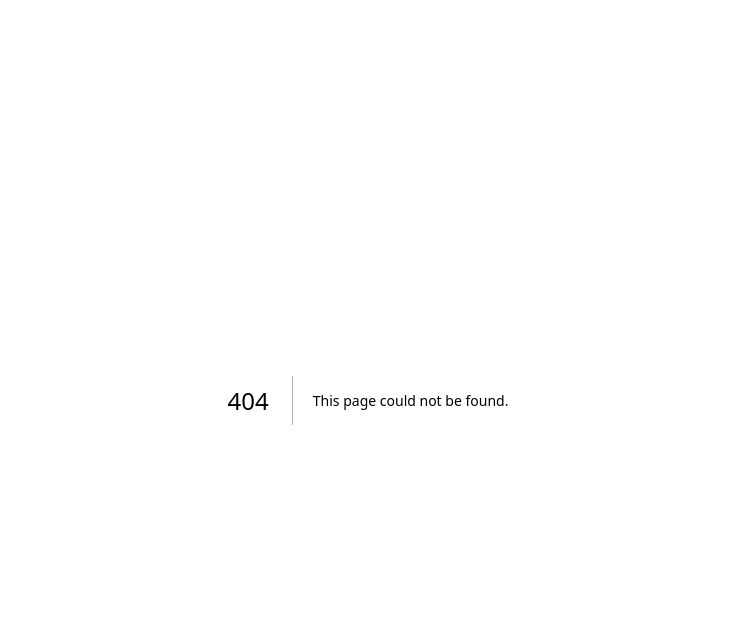
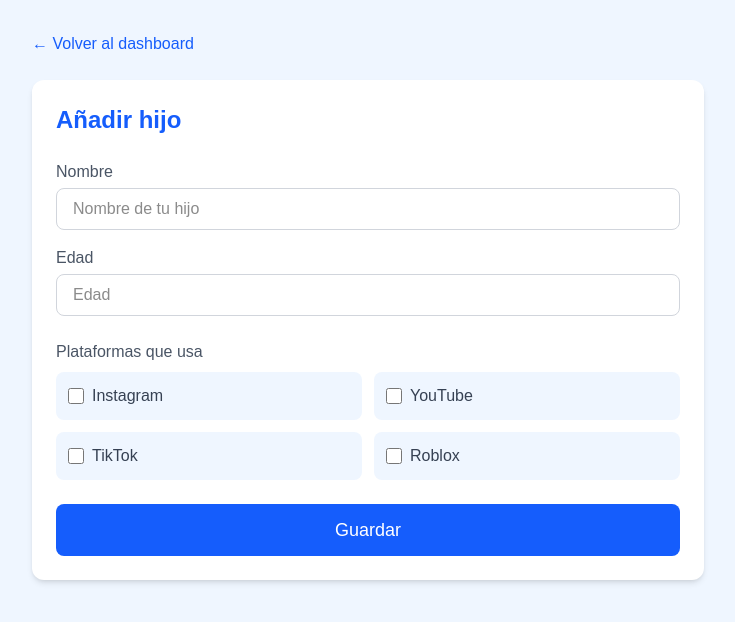
Before and after one commit to julianatatagiba-oss/safestart, a Next.js app: page /dashboard/anadir-hijo in a window 1280 px wide. Before the commit this address had no page. Shown: the top 622 px of the page, without its empty margins (272-1007 px from the left). Built offline with nearby package versions, Linux system fonts and the light colour scheme.

Commit message:
añadir formulario hijo con plataformas

```diff
--- /dev/null
+++ b/app/dashboard/anadir-hijo/page.js
@@ -0,0 +1,53 @@
+export default function AñadirHijo() {
+    return (
+      <main className="min-h-screen bg-blue-50 p-8">
+        <div className="max-w-2xl mx-auto">
+          <a href="/dashboard" className="text-blue-600 hover:underline mb-6 inline-block">
+            ← Volver al dashboard
+          </a>
+
+          <div className="bg-white rounded-xl shadow-md p-6">
+            <h1 className="text-2xl font-bold text-blue-600 mb-6">Añadir hijo</h1>
+
+            <div className="mb-4">
+              <label className="block text-gray-600 mb-1">Nombre</label>
+              <input
+                type="text"
+                placeholder="Nombre de tu hijo"
+                className="w-full border border-gray-300 rounded-lg px-4 py-2 focus:outline-none focus:border-blue-500"
+              />
+            </div>
+
+            <div className="mb-6">
+              <label className="block text-gray-600 mb-1">Edad</label>
+              <input
+                type="number"
+                placeholder="Edad"
+                min="7"
+                max="16"
+                className="w-full border border-gray-300 rounded-lg px-4 py-2 focus:outline-none focus:border-blue-500"
+              />
+            </div>
+
+            <div className="mb-6">
+              <label className="block text-gray-600 mb-2">Plataformas que usa</label>
+              <div className="grid grid-cols-2 gap-3">
+              {["Instagram", "YouTube", "TikTok", "Roblox"].map((plataforma) => (                  <label key={plataforma} className="flex items-center gap-2 bg-blue-50 rounded-lg p-3 cursor-pointer hover:bg-blue-100">
+                    <input type="checkbox" className="w-4 h-4 accent-blue-600"/>
+                    <span className="text-gray-700">{plataforma}</span>
+                  </label>
+                ))}
+              </div>
+            </div>
+
+            <a
+              href="/dashboard"
+              className="w-full bg-blue-600 text-white py-3 rounded-lg text-lg hover:bg-blue-700 block text-center"
+            >
+              Guardar
+            </a>
+          </div>
+        </div>
+      </main>
+    )
+  }
--- /dev/null
+++ b/app/dashboard/page.js
@@ -0,0 +1,21 @@
+export default function Dashboard() {
+    return (
+      <main className="min-h-screen bg-blue-50 p-8">
+        <div className="max-w-2xl mx-auto">
+          <h1 className="text-3xl font-bold text-blue-600 mb-2">Hola, mamá/papá 👋</h1>
+          <p className="text-gray-600 mb-8">Gestiona la seguridad digital de tu familia</p>
+
+          <div className="bg-white rounded-xl shadow-md p-6 mb-6">
+            <h2 className="text-xl font-bold text-gray-700 mb-4">Tus hijos</h2>
+            <p className="text-gray-400 mb-4">Aún no has añadido ningún hijo</p>
+            <a
+              href="/dashboard/anadir-hijo"
+              className="bg-blue-600 text-white px-6 py-3 rounded-lg hover:bg-blue-700 inline-block"
+            >
+              + Añadir hijo
+            </a>
+          </div>
+        </div>
+      </main>
+    )
+  }
--- a/app/login/page.js
+++ b/app/login/page.js
@@ -11,9 +11,12 @@ export default function Login() {
           <label className="block text-gray-600 mb-1">Contraseña</label>
           <input type="password" placeholder="••••••••" className="w-full border border-gray-300 rounded-lg px-4 py-2"/>
         </div>
-        <button className="w-full bg-blue-600 text-white py-3 rounded-lg text-lg hover:bg-blue-700">
+        <a
+          href="/dashboard"
+          className="w-full bg-blue-600 text-white py-3 rounded-lg text-lg hover:bg-blue-700 block text-center"
+        >
           Registrarse
-        </button>
+        </a>
         <p className="text-center text-gray-500 mt-4">
           ¿Ya tienes cuenta?{" "}
           <span className="text-blue-600 cursor-pointer hover:underline">Inicia sesión</span>
```
